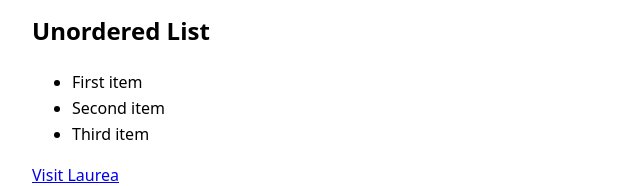
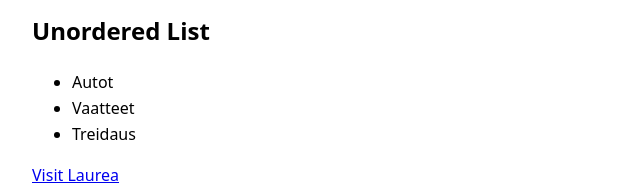
Before and after one commit to nova2321/perkele, a plain HTML site: page index.html in a window 1280 px wide. Shown: the part 456-642 px from the top of the page, 0-640 px from the left. Drawn offline with Linux system fonts and the light colour scheme.

Commit message:
Updated website content

```diff
--- a/index.html
+++ b/index.html
@@ -40,9 +40,9 @@
 
         <h2>Unordered List</h2>
         <ul>
-            <li>First item</li>
-            <li>Second item</li>
-            <li>Third item</li>
+            <li>Autot</li>
+            <li>Vaatteet</li>
+            <li>Treidaus</li>
         </ul>
         <a href="https://www.laurea.fi">Visit Laurea</a>
         <table>
```
